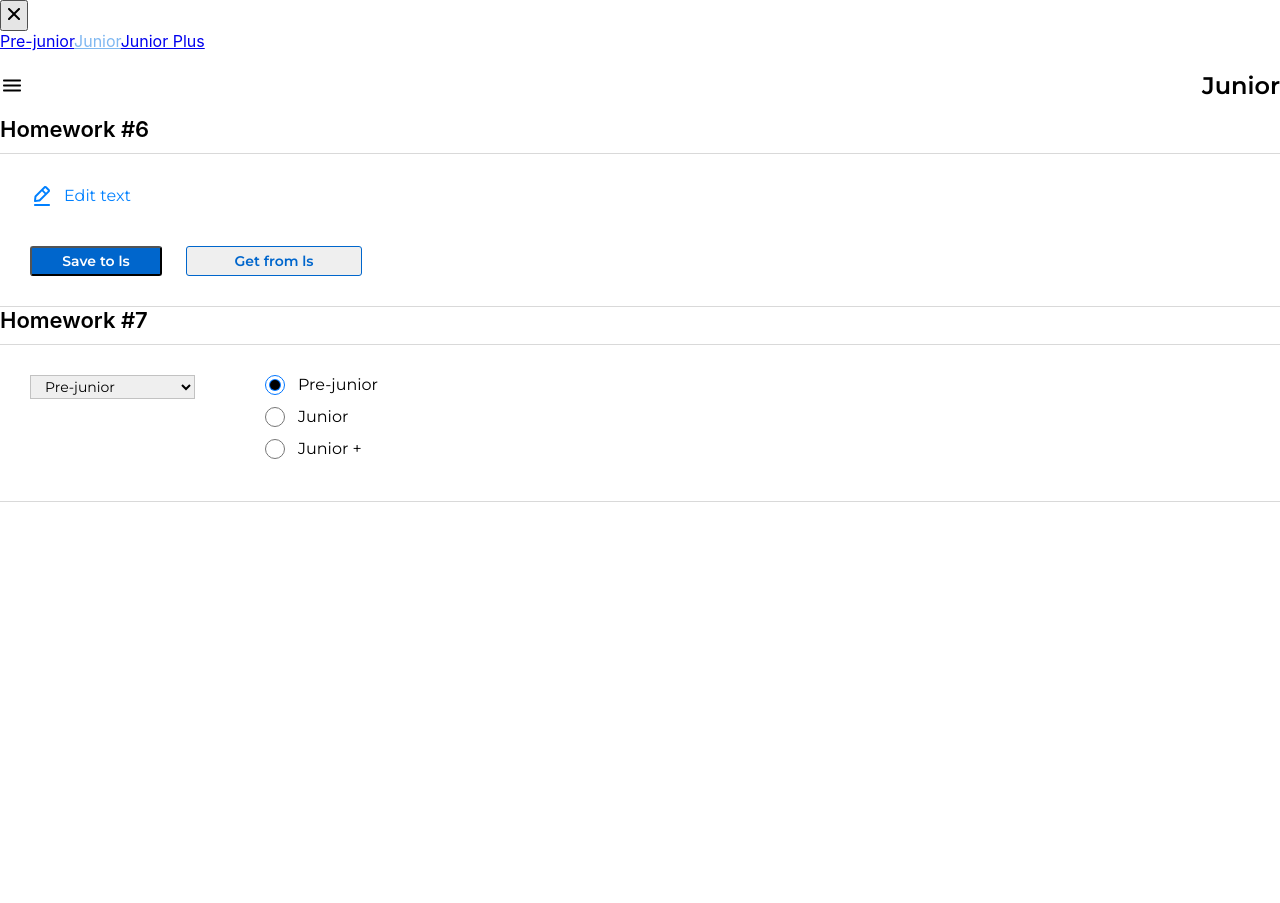
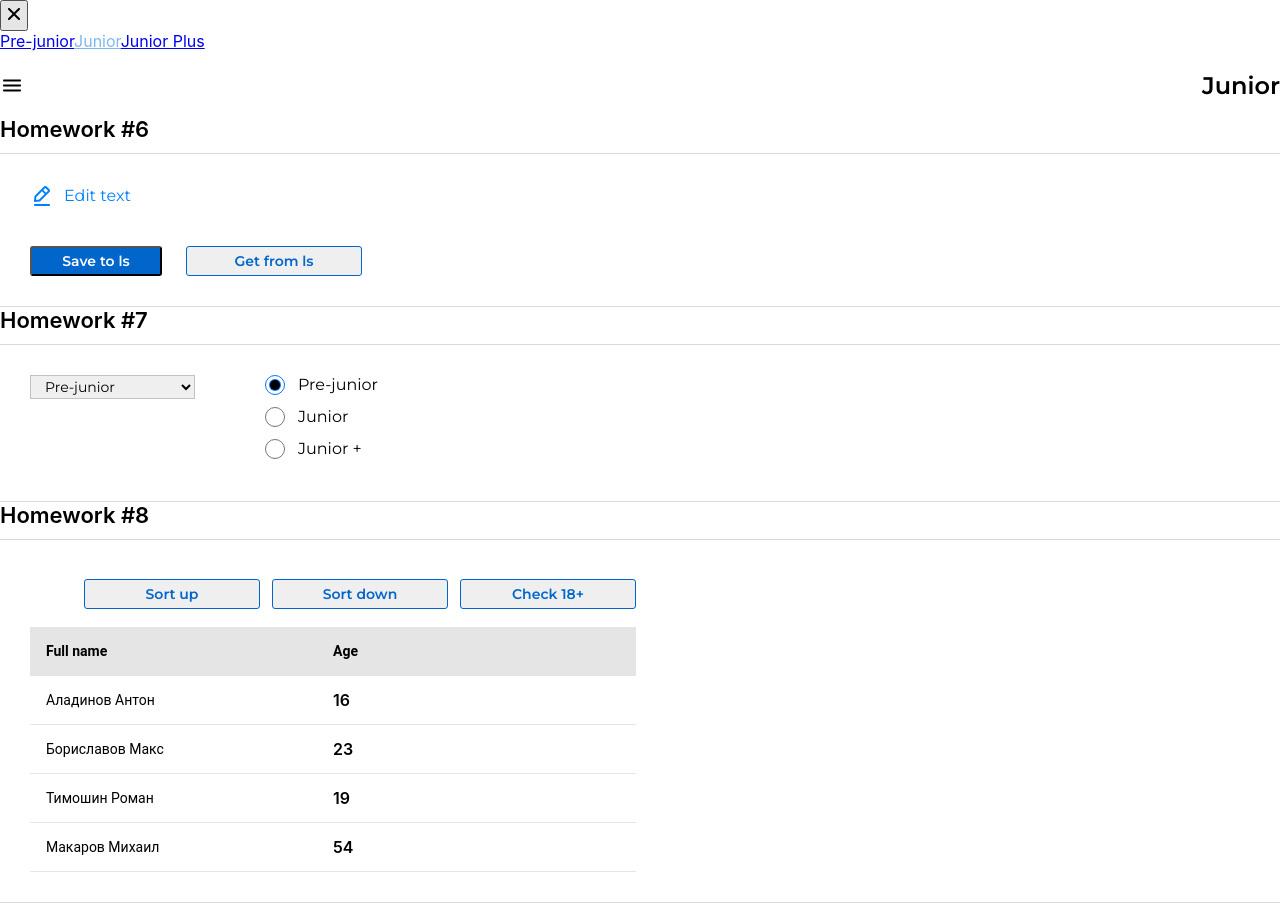
Before and after one commit to shushuair/ignat-tasks, a React (Create React App) app: page /#/junior in a window 1280 px wide. Before the commit the page ends 800 px from the top, so only its background shows below. Built offline with nearby package versions, Linux system fonts and the light colour scheme.

Commit message:
HW 8 add

```diff
--- a/src/s2-homeworks/hw05/pages/Junior.tsx
+++ b/src/s2-homeworks/hw05/pages/Junior.tsx
@@ -10,7 +10,7 @@ function Junior() {
         <div id={'hw5-page-junior'}>
             <HW6/>
             <HW7/>
-            {/*<HW8/>*/}
+            <HW8/>
             {/*<HW9/>*/}
         </div>
     )
```
